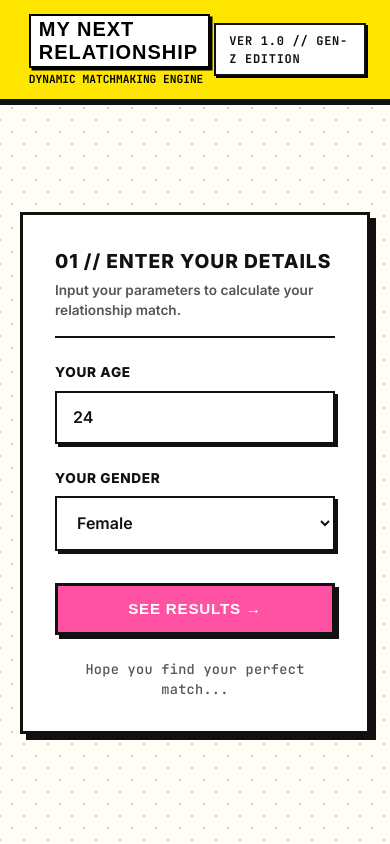
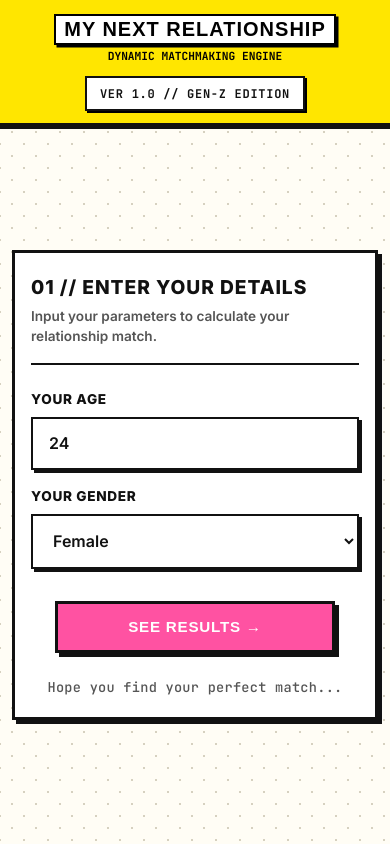
Before and after one commit to aryanpardeshi11/my-next-relationship, a React (Vite) app in the folder client/: page / in a window 390 px wide. Built offline with nearby package versions, Linux system fonts and the light colour scheme.

Commit message:
Add full mobile responsiveness, touch horizontal scrolling for SVG diagram, and adaptive layout for mobile devices

```diff
--- a/client/src/components/ZigZagDiagram.jsx
+++ b/client/src/components/ZigZagDiagram.jsx
@@ -109,11 +109,11 @@ export default function ZigZagDiagram({ matchData, matchSource }) {
         </div>
       </div>
 
-      {/* SVG Symmetrical 7-Node Wave Viewport with Extra Top Clearance & Spacey Layout */}
-      <div style={{ position: 'relative', width: '100%' }}>
+      {/* SVG Symmetrical 7-Node Wave Viewport with Extra Top Clearance & Responsive Mobile Scroll */}
+      <div style={{ position: 'relative', width: '100%', overflowX: 'auto', WebkitOverflowScrolling: 'touch' }}>
         <svg
           viewBox="0 0 1000 420"
-          style={{ width: '100%', height: 'auto', display: 'block', overflow: 'visible' }}
+          style={{ minWidth: '720px', width: '100%', height: 'auto', display: 'block', overflow: 'visible' }}
         >
           <defs>
             <pattern id="dot-grid" width="18" height="18" patternUnits="userSpaceOnUse">
--- a/client/src/index.css
+++ b/client/src/index.css
@@ -148,8 +148,37 @@ h1, h2, h3, h4, h5, h6 {
 }
 
 @media (max-width: 640px) {
+  .app-header {
+    flex-direction: column;
+    gap: 0.75rem;
+    padding: 0.75rem 1rem;
+    text-align: center;
+  }
+
+  .logo-button {
+    align-items: center;
+    text-align: center;
+  }
+
+  .main-content {
+    padding: 0.75rem 0.75rem;
+    gap: 0.75rem;
+  }
+
+  .stark-card {
+    padding: 1.25rem 1rem;
+    box-shadow: 4px 4px 0px var(--border-color);
+  }
+
   .form-grid {
     grid-template-columns: 1fr;
+    gap: 1rem;
+  }
+
+  .diagram-header {
+    flex-direction: column;
+    align-items: flex-start;
+    gap: 0.5rem;
   }
 }
 
```
